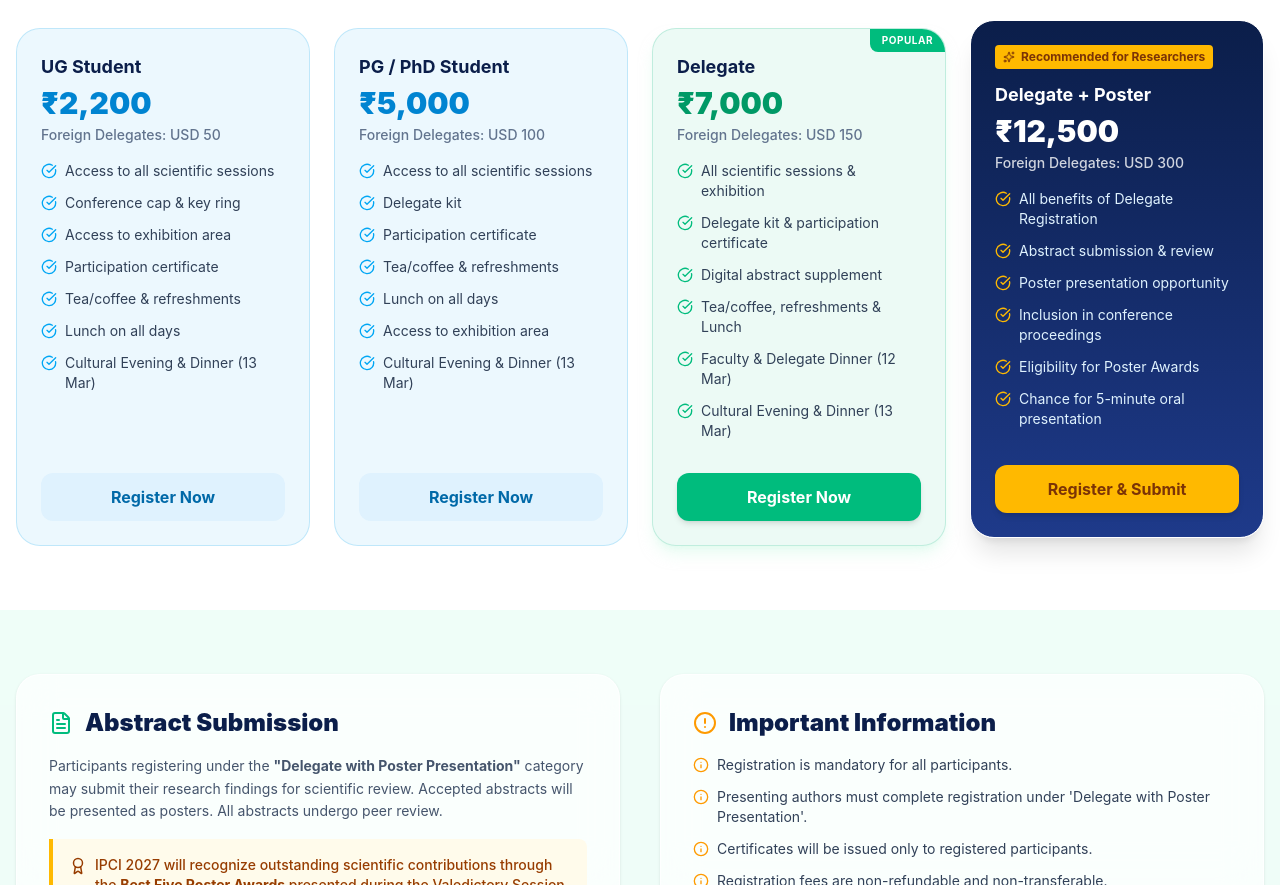
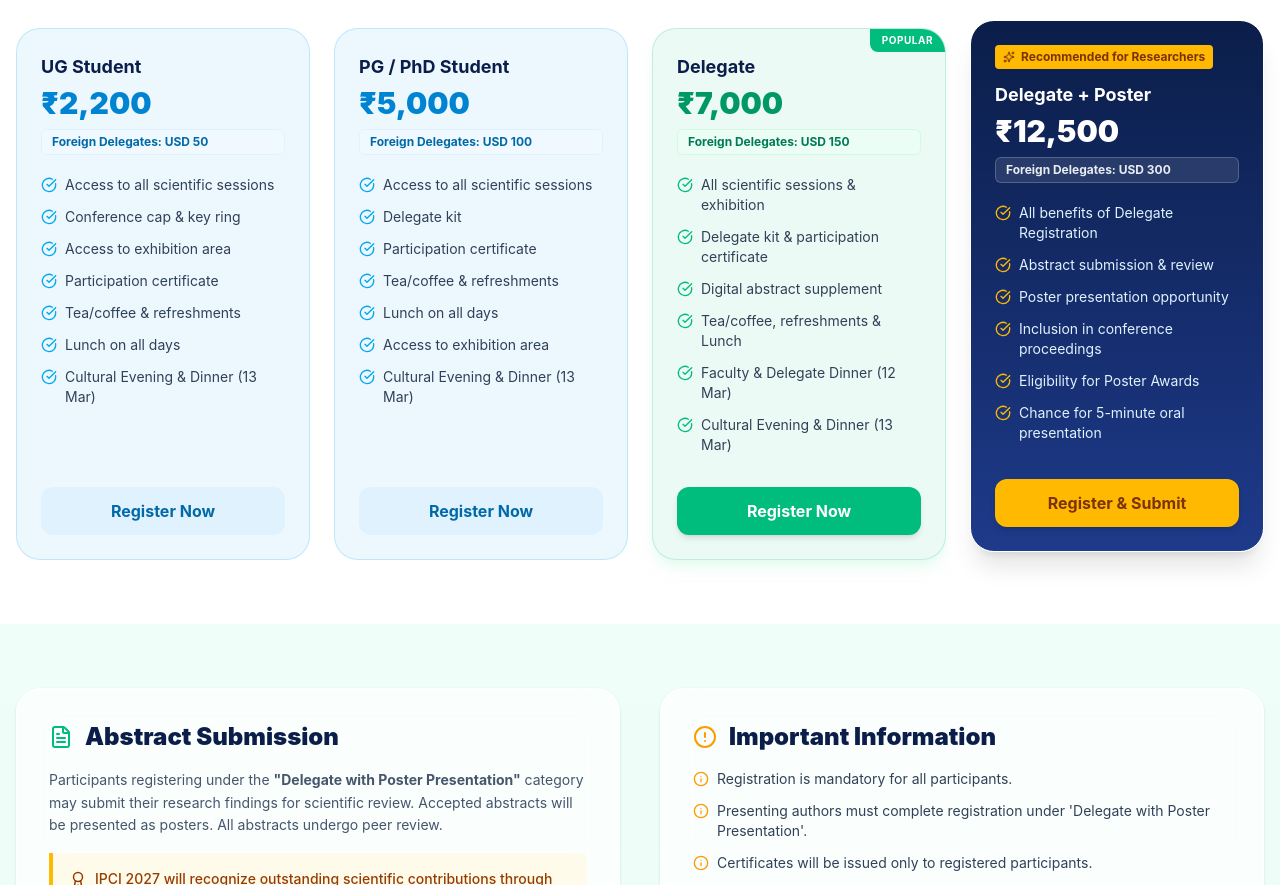
Before and after one commit to Iaak12/ipcilandingpage, a React (Vite) app in the folder frontend/: page /register in a window 1280 px wide. Shown: the part 820-1705 px from the top of the page. Built offline with nearby package versions, Linux system fonts and the light colour scheme.

Commit message:
style: foreign delegate price as badge to avoid confusion

```diff
--- a/frontend/src/Register.jsx
+++ b/frontend/src/Register.jsx
@@ -127,8 +127,10 @@ export default function Register() {
             {/* UG Student */}
             <div className="glass-sky rounded-3xl p-6 border border-sky-100 flex flex-col">
               <h3 className="text-lg font-bold text-[#0B1E4A] mb-1">UG Student</h3>
-              <div className="text-sky-600 font-black text-3xl mb-1">₹2,200</div>
-              <div className="text-sm font-medium text-slate-500 mb-4">Foreign Delegates: USD 50</div>
+              <div className="text-sky-600 font-black text-3xl mb-2">₹2,200</div>
+              <div className="inline-flex items-center bg-sky-50 text-sky-700 text-xs font-bold px-2.5 py-1 rounded-md mb-5 border border-sky-100">
+                Foreign Delegates: USD 50
+              </div>
               <ul className="space-y-3 mb-8 flex-1">
                 {['Access to all scientific sessions', 'Conference cap & key ring', 'Access to exhibition area', 'Participation certificate', 'Tea/coffee & refreshments', 'Lunch on all days', 'Cultural Evening & Dinner (13 Mar)'].map((item, i) => (
                   <li key={i} className="flex items-start gap-2 text-sm text-slate-700">
@@ -142,8 +144,10 @@ export default function Register() {
             {/* PG/PhD */}
             <div className="glass-sky rounded-3xl p-6 border border-sky-100 flex flex-col">
               <h3 className="text-lg font-bold text-[#0B1E4A] mb-1">PG / PhD Student</h3>
-              <div className="text-sky-600 font-black text-3xl mb-1">₹5,000</div>
-              <div className="text-sm font-medium text-slate-500 mb-4">Foreign Delegates: USD 100</div>
+              <div className="text-sky-600 font-black text-3xl mb-2">₹5,000</div>
+              <div className="inline-flex items-center bg-sky-50 text-sky-700 text-xs font-bold px-2.5 py-1 rounded-md mb-5 border border-sky-100">
+                Foreign Delegates: USD 100
+              </div>
               <ul className="space-y-3 mb-8 flex-1">
                 {['Access to all scientific sessions', 'Delegate kit', 'Participation certificate', 'Tea/coffee & refreshments', 'Lunch on all days', 'Access to exhibition area', 'Cultural Evening & Dinner (13 Mar)'].map((item, i) => (
                   <li key={i} className="flex items-start gap-2 text-sm text-slate-700">
@@ -158,8 +162,10 @@ export default function Register() {
             <div className="glass-green rounded-3xl p-6 border border-emerald-100 flex flex-col relative overflow-hidden shadow-lg shadow-emerald-100/50">
               <div className="absolute top-0 right-0 bg-emerald-500 text-white text-[10px] font-bold px-3 py-1 rounded-bl-lg uppercase tracking-wider">Popular</div>
               <h3 className="text-lg font-bold text-[#0B1E4A] mb-1">Delegate</h3>
-              <div className="text-emerald-600 font-black text-3xl mb-1">₹7,000</div>
-              <div className="text-sm font-medium text-slate-500 mb-4">Foreign Delegates: USD 150</div>
+              <div className="text-emerald-600 font-black text-3xl mb-2">₹7,000</div>
+              <div className="inline-flex items-center bg-emerald-50 text-emerald-700 text-xs font-bold px-2.5 py-1 rounded-md mb-5 border border-emerald-100">
+                Foreign Delegates: USD 150
+              </div>
               <ul className="space-y-3 mb-8 flex-1">
                 {['All scientific sessions & exhibition', 'Delegate kit & participation certificate', 'Digital abstract supplement', 'Tea/coffee, refreshments & Lunch', 'Faculty & Delegate Dinner (12 Mar)', 'Cultural Evening & Dinner (13 Mar)'].map((item, i) => (
                   <li key={i} className="flex items-start gap-2 text-sm text-slate-700">
@@ -174,8 +180,10 @@ export default function Register() {
             <div className="bg-gradient-to-b from-[#0B1E4A] to-[#1e3a8a] rounded-3xl p-6 border border-navy flex flex-col text-white shadow-xl transform lg:-translate-y-2">
               <div className="inline-flex items-center gap-1.5 bg-amber-400 text-amber-900 text-xs font-bold px-2 py-1 rounded mb-3 w-max"><Sparkles size={12} /> Recommended for Researchers</div>
               <h3 className="text-lg font-bold mb-1">Delegate + Poster</h3>
-              <div className="text-white font-black text-3xl mb-1">₹12,500</div>
-              <div className="text-sm font-medium text-white/80 mb-4">Foreign Delegates: USD 300</div>
+              <div className="text-white font-black text-3xl mb-2">₹12,500</div>
+              <div className="inline-flex items-center bg-white/10 text-white/90 text-xs font-bold px-2.5 py-1 rounded-md mb-5 border border-white/20">
+                Foreign Delegates: USD 300
+              </div>
               <ul className="space-y-3 mb-8 flex-1">
                 <li className="flex items-start gap-2 text-sm text-sky-100"><CheckCircle size={16} className="text-amber-400 shrink-0 mt-0.5" /> <span>All benefits of Delegate Registration</span></li>
                 <li className="flex items-start gap-2 text-sm text-sky-100"><CheckCircle size={16} className="text-amber-400 shrink-0 mt-0.5" /> <span>Abstract submission & review</span></li>
```
